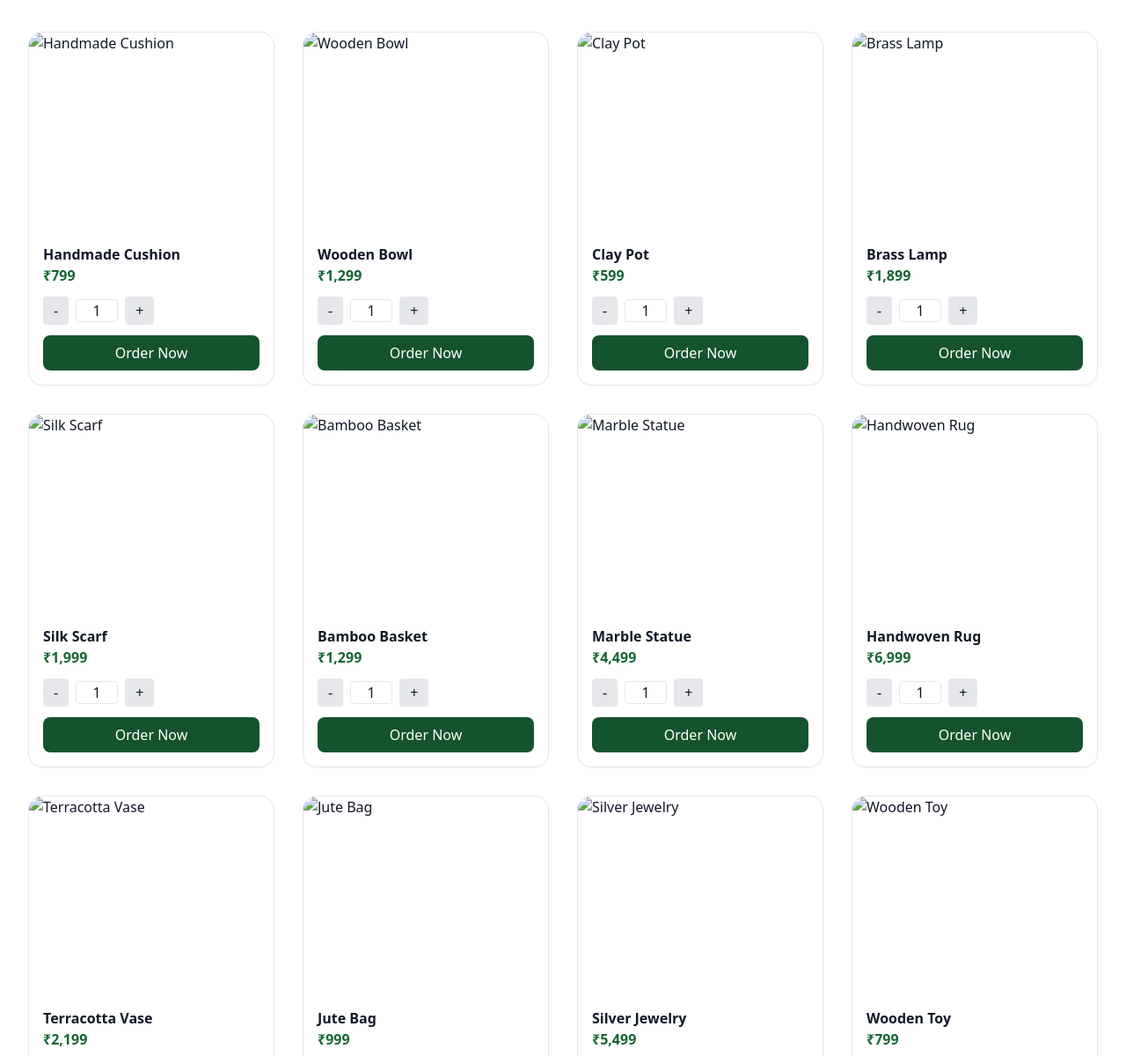
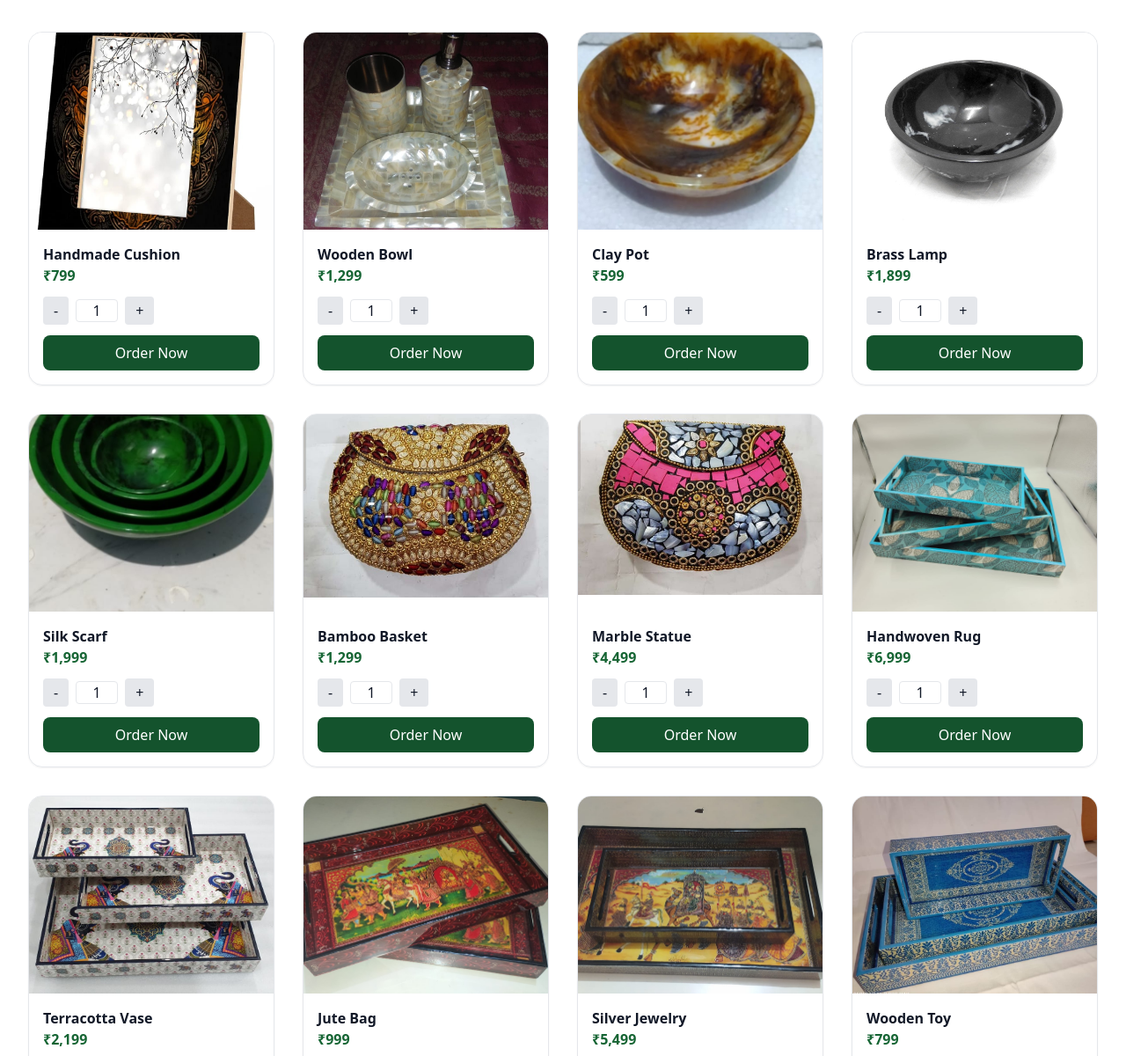
Before and after one commit to Kush219/my_handicrafts, a plain HTML site: page index.html in a window 1280 px wide. Shown: the part 700-1900 px from the top of the page at 88% size. Drawn offline with nearby package versions, Linux system fonts and the light colour scheme.

Commit message:
Add files via upload

```diff
--- a/index.html
+++ b/index.html
@@ -72,7 +72,7 @@
       <!-- 20 Product Cards -->
       <!-- Card template repeated with unique data -->
       <div class="border rounded-2xl shadow-sm overflow-hidden group">
-        <img src="Product1.jpg" alt="Handmade Cushion" class="w-full h-56 object-cover group-hover:scale-[1.02] transition" />
+        <img src="Images/Product1.jpg" alt="Handmade Cushion" class="w-full h-56 object-cover group-hover:scale-[1.02] transition" />
         <div class="p-4">
           <h3 class="font-semibold">Handmade Cushion</h3>
           <p class="text-green-800 font-bold">₹799</p>
@@ -86,7 +86,7 @@
       </div>
 
       <div class="border rounded-2xl shadow-sm overflow-hidden group">
-        <img src="Product2.jpg" alt="Wooden Bowl" class="w-full h-56 object-cover group-hover:scale-[1.02] transition" />
+        <img src="Images/Product2.jpg" alt="Wooden Bowl" class="w-full h-56 object-cover group-hover:scale-[1.02] transition" />
         <div class="p-4">
           <h3 class="font-semibold">Wooden Bowl</h3>
           <p class="text-green-800 font-bold">₹1,299</p>
@@ -100,7 +100,7 @@
       </div>
 
       <div class="border rounded-2xl shadow-sm overflow-hidden group">
-        <img src="Product3.jpg" alt="Clay Pot" class="w-full h-56 object-cover group-hover:scale-[1.02] transition" />
+        <img src="Images/Product3.jpg" alt="Clay Pot" class="w-full h-56 object-cover group-hover:scale-[1.02] transition" />
         <div class="p-4">
           <h3 class="font-semibold">Clay Pot</h3>
           <p class="text-green-800 font-bold">₹599</p>
@@ -114,7 +114,7 @@
       </div>
 
       <div class="border rounded-2xl shadow-sm overflow-hidden group">
-        <img src="Product4.jpg" alt="Brass Lamp" class="w-full h-56 object-cover group-hover:scale-[1.02] transition" />
+        <img src="Images/Product4.jpg" alt="Brass Lamp" class="w-full h-56 object-cover group-hover:scale-[1.02] transition" />
         <div class="p-4">
           <h3 class="font-semibold">Brass Lamp</h3>
           <p class="text-green-800 font-bold">₹1,899</p>
@@ -128,7 +128,7 @@
       </div>
 
       <div class="border rounded-2xl shadow-sm overflow-hidden group">
-        <img src="Product5.jpg" alt="Silk Scarf" class="w-full h-56 object-cover group-hover:scale-[1.02] transition" />
+        <img src="Images/Product5.jpg" alt="Silk Scarf" class="w-full h-56 object-cover group-hover:scale-[1.02] transition" />
         <div class="p-4">
           <h3 class="font-semibold">Silk Scarf</h3>
           <p class="text-green-800 font-bold">₹1,999</p>
@@ -142,7 +142,7 @@
       </div>
 
       <div class="border rounded-2xl shadow-sm overflow-hidden group">
-        <img src="Product6.jpg" alt="Bamboo Basket" class="w-full h-56 object-cover group-hover:scale-[1.02] transition" />
+        <img src="Images/Product6.jpg" alt="Bamboo Basket" class="w-full h-56 object-cover group-hover:scale-[1.02] transition" />
         <div class="p-4">
           <h3 class="font-semibold">Bamboo Basket</h3>
           <p class="text-green-800 font-bold">₹1,299</p>
@@ -156,7 +156,7 @@
       </div>
 
       <div class="border rounded-2xl shadow-sm overflow-hidden group">
-        <img src="Product7.jpg" alt="Marble Statue" class="w-full h-56 object-cover group-hover:scale-[1.02] transition" />
+        <img src="Images/Product7.jpg" alt="Marble Statue" class="w-full h-56 object-cover group-hover:scale-[1.02] transition" />
         <div class="p-4">
           <h3 class="font-semibold">Marble Statue</h3>
           <p class="text-green-800 font-bold">₹4,499</p>
@@ -170,7 +170,7 @@
       </div>
 
       <div class="border rounded-2xl shadow-sm overflow-hidden group">
-        <img src="Product8.jpg" alt="Handwoven Rug" class="w-full h-56 object-cover group-hover:scale-[1.02] transition" />
+        <img src="Images/Product8.jpg" alt="Handwoven Rug" class="w-full h-56 object-cover group-hover:scale-[1.02] transition" />
         <div class="p-4">
           <h3 class="font-semibold">Handwoven Rug</h3>
           <p class="text-green-800 font-bold">₹6,999</p>
@@ -184,7 +184,7 @@
       </div>
 
       <div class="border rounded-2xl shadow-sm overflow-hidden group">
-        <img src="Product9.jpg" alt="Terracotta Vase" class="w-full h-56 object-cover group-hover:scale-[1.02] transition" />
+        <img src="Images/Product9.jpg" alt="Terracotta Vase" class="w-full h-56 object-cover group-hover:scale-[1.02] transition" />
         <div class="p-4">
           <h3 class="font-semibold">Terracotta Vase</h3>
           <p class="text-green-800 font-bold">₹2,199</p>
@@ -198,7 +198,7 @@
       </div>
 
       <div class="border rounded-2xl shadow-sm overflow-hidden group">
-        <img src="Product10.jpg" alt="Jute Bag" class="w-full h-56 object-cover group-hover:scale-[1.02] transition" />
+        <img src="Images/Product10.jpg" alt="Jute Bag" class="w-full h-56 object-cover group-hover:scale-[1.02] transition" />
         <div class="p-4">
           <h3 class="font-semibold">Jute Bag</h3>
           <p class="text-green-800 font-bold">₹999</p>
@@ -212,7 +212,7 @@
       </div>
 
       <div class="border rounded-2xl shadow-sm overflow-hidden group">
-        <img src="Product11.jpg" alt="Silver Jewelry" class="w-full h-56 object-cover group-hover:scale-[1.02] transition" />
+        <img src="Images/Product11.jpg" alt="Silver Jewelry" class="w-full h-56 object-cover group-hover:scale-[1.02] transition" />
         <div class="p-4">
           <h3 class="font-semibold">Silver Jewelry</h3>
           <p class="text-green-800 font-bold">₹5,499</p>
@@ -226,7 +226,7 @@
       </div>
 
       <div class="border rounded-2xl shadow-sm overflow-hidden group">
-        <img src="Product12.jpg" alt="Wooden Toy" class="w-full h-56 object-cover group-hover:scale-[1.02] transition" />
+        <img src="Images/Product12.jpg" alt="Wooden Toy" class="w-full h-56 object-cover group-hover:scale-[1.02] transition" />
         <div class="p-4">
           <h3 class="font-semibold">Wooden Toy</h3>
           <p class="text-green-800 font-bold">₹799</p>
@@ -240,7 +240,7 @@
       </div>
 
       <div class="border rounded-2xl shadow-sm overflow-hidden group">
-        <img src="Product13.jpg" alt="Handpainted Plate" class="w-full h-56 object-cover group-hover:scale-[1.02] transition" />
+        <img src="Images/Product13.jpg" alt="Handpainted Plate" class="w-full h-56 object-cover group-hover:scale-[1.02] transition" />
         <div class="p-4">
           <h3 class="font-semibold">Handpainted Plate</h3>
           <p class="text-green-800 font-bold">₹1,599</p>
@@ -254,7 +254,7 @@
       </div>
 
       <div class="border rounded-2xl shadow-sm overflow-hidden group">
-        <img src="Product14.jpg" alt="Copper Bottle" class="w-full h-56 object-cover group-hover:scale-[1.02] transition" />
+        <img src="Images/Product14.jpg" alt="Copper Bottle" class="w-full h-56 object-cover group-hover:scale-[1.02] transition" />
         <div class="p-4">
           <h3 class="font-semibold">Copper Bottle</h3>
           <p class="text-green-800 font-bold">₹1,199</p>
@@ -268,7 +268,7 @@
       </div>
 
       <div class="border rounded-2xl shadow-sm overflow-hidden group">
-        <img src="Product15.jpg" alt="Wool Shawl" class="w-full h-56 object-cover group-hover:scale-[1.02] transition" />
+        <img src="Images/Product15.jpg" alt="Wool Shawl" class="w-full h-56 object-cover group-hover:scale-[1.02] transition" />
         <div class="p-4">
           <h3 class="font-semibold">Wool Shawl</h3>
           <p class="text-green-800 font-bold">₹3,299</p>
@@ -282,7 +282,7 @@
       </div>
 
       <div class="border rounded-2xl shadow-sm overflow-hidden group">
-        <img src="Product16.jpg" alt="Stone Idol" class="w-full h-56 object-cover group-hover:scale-[1.02] transition" />
+        <img src="Images/Product16.jpg" alt="Stone Idol" class="w-full h-56 object-cover group-hover:scale-[1.02] transition" />
         <div class="p-4">
           <h3 class="font-semibold">Stone Idol</h3>
           <p class="text-green-800 font-bold">₹7,999</p>
@@ -296,7 +296,7 @@
       </div>
 
       <div class="border rounded-2xl shadow-sm overflow-hidden group">
-        <img src="Product17.jpg" alt="Tribal Mask" class="w-full h-56 object-cover group-hover:scale-[1.02] transition" />
+        <img src="Images/Product17.jpg" alt="Tribal Mask" class="w-full h-56 object-cover group-hover:scale-[1.02] transition" />
         <div class="p-4">
           <h3 class="font-semibold">Tribal Mask</h3>
           <p class="text-green-800 font-bold">₹2,799</p>
@@ -310,7 +310,7 @@
       </div>
 
       <div class="border rounded-2xl shadow-sm overflow-hidden group">
-        <img src="Product18.jpg" alt="Embroidery Cushion" class="w-full h-56 object-cover group-hover:scale-[1.02] transition" />
+        <img src="Images/Product18.jpg" alt="Embroidery Cushion" class="w-full h-56 object-cover group-hover:scale-[1.02] transition" />
         <div class="p-4">
           <h3 class="font-semibold">Embroidery Cushion</h3>
           <p class="text-green-800 font-bold">₹1,899</p>
@@ -324,7 +324,7 @@
       </div>
 
       <div class="border rounded-2xl shadow-sm overflow-hidden group">
-        <img src="Product19.jpg" alt="Handloom Saree" class="w-full h-56 object-cover group-hover:scale-[1.02] transition" />
+        <img src="Images/Product19.jpg" alt="Handloom Saree" class="w-full h-56 object-cover group-hover:scale-[1.02] transition" />
         <div class="p-4">
           <h3 class="font-semibold">Handloom Saree</h3>
           <p class="text-green-800 font-bold">₹4,999</p>
@@ -338,7 +338,7 @@
       </div>
 
       <div class="border rounded-2xl shadow-sm overflow-hidden group">
-        <img src="Product20.jpg" alt="Metal Wall Art" class="w-full h-56 object-cover group-hover:scale-[1.02] transition" />
+        <img src="Images/Product20.jpg" alt="Metal Wall Art" class="w-full h-56 object-cover group-hover:scale-[1.02] transition" />
         <div class="p-4">
           <h3 class="font-semibold">Metal Wall Art</h3>
           <p class="text-green-800 font-bold">₹6,499</p>
```
